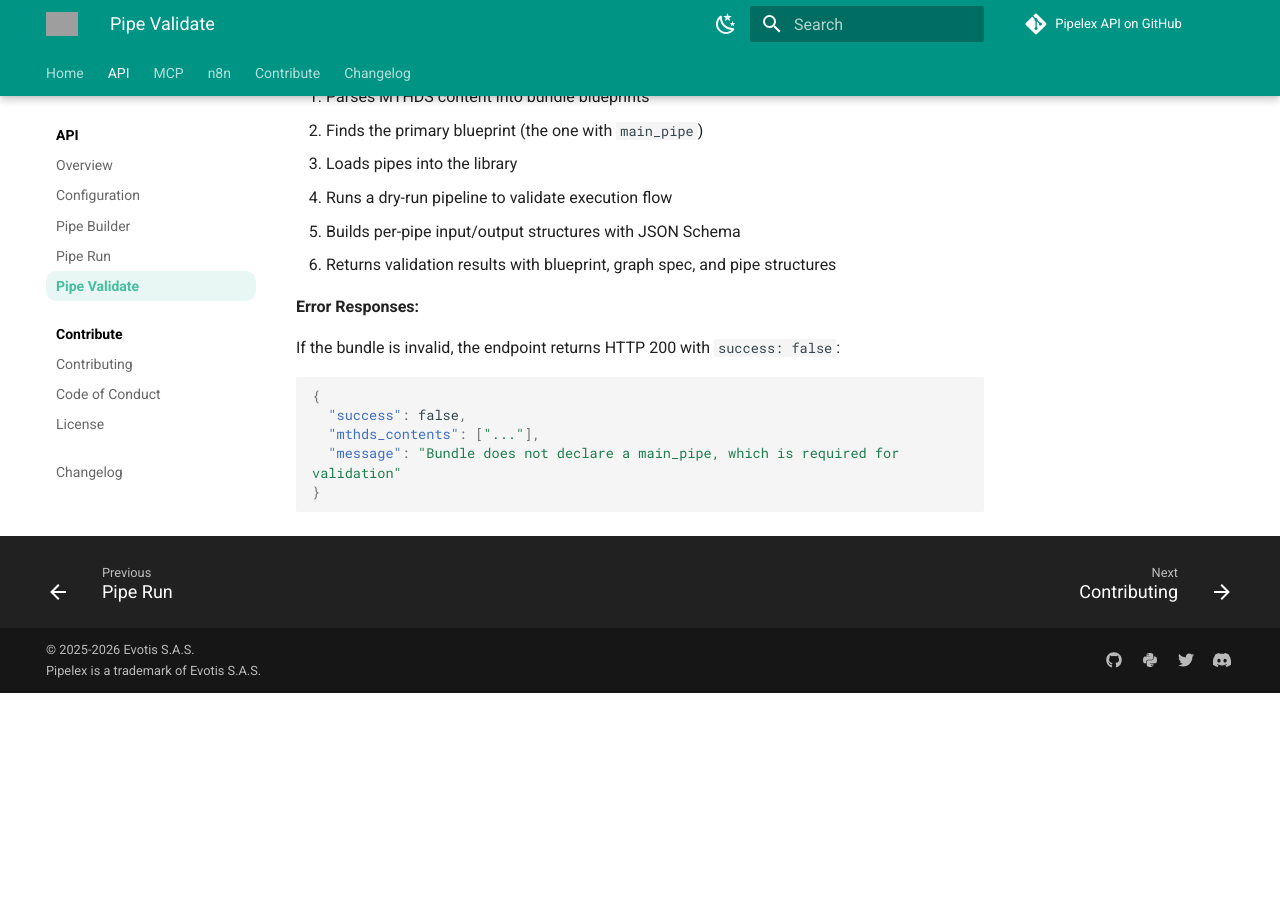
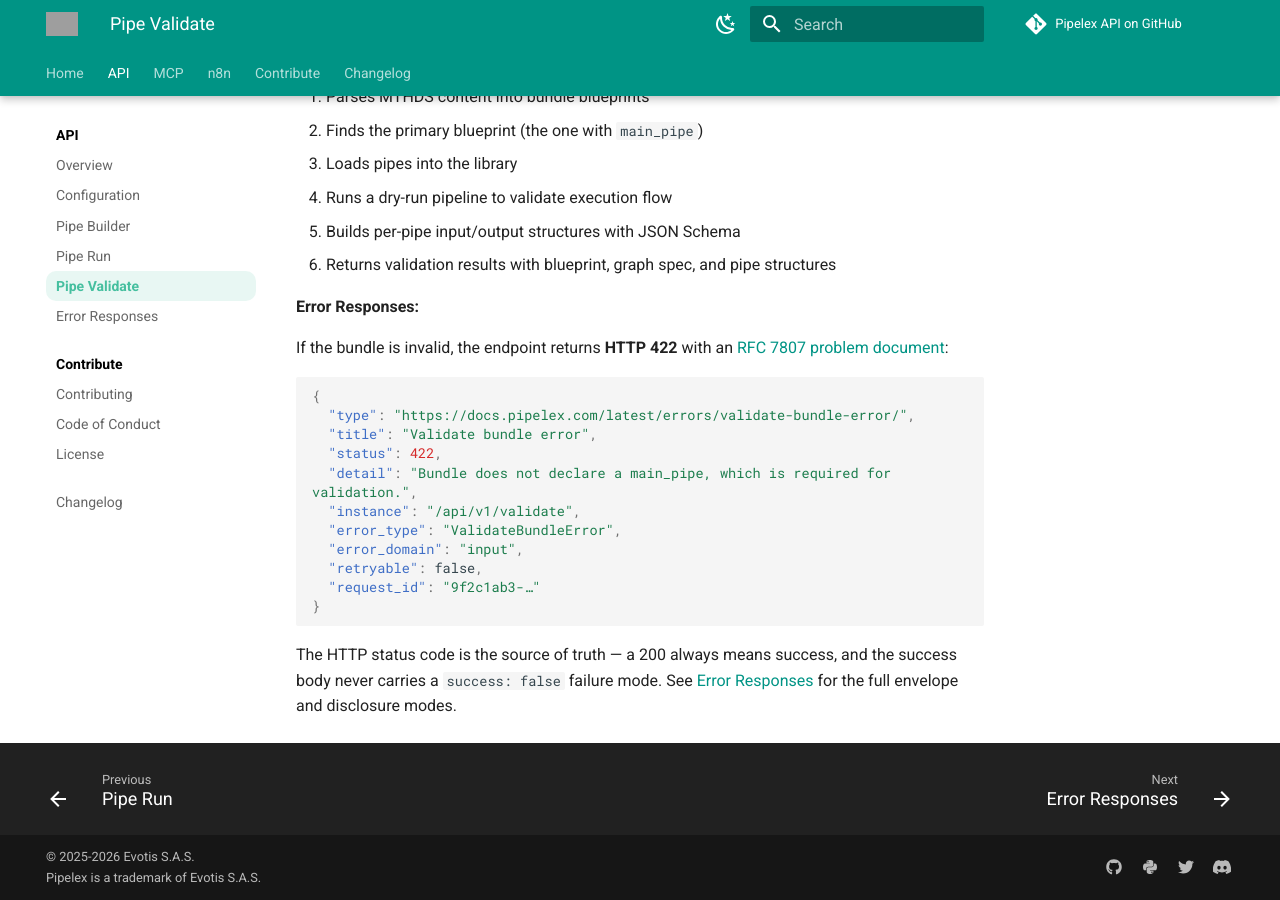
Before and after one commit to Pipelex/pipelex-api, an MkDocs documentation site: the page built from docs/pipe-validate.md, in a window 1280 px wide and 900 px high, scrolled down 1439 px. Built offline with MkDocs 1.6.1 and Material for MkDocs 9.7.7, drawn with Linux system fonts in a browser that asks for light colours; comment, search, counter and statistics services are not loaded; before the commit the page ends 2132 px from its top, so only the background shows below that; grey boxes are pictures that could not be loaded.

Commit message:
docs(error-responses): add public API error-contract page
New docs/error-responses.md documents the RFC 7807 application/problem+json
envelope: standard members + pipelex extension set (error_type, error_domain,
retryable, request_id, error_category, user_action, provider_metadata, model,
provider), the error_domain → HTTP status mapping (input → 422, config/runtime
→ 500, plus 401/403/413/429 carve-outs), the docs.pipelex.com/latest/errors/
type URI namespace, disclosure modes (verbose vs strict, provenance-gated),
request correlation through X-Request-ID → JobMetadata.request_id → worker
logs, and worked examples (422 input, 500 config, 401 auth). The async
webhook asymmetry (raw ErrorReport dict, not RFC 7807) is called out with a
link back to pipe-run.md for the full callback contract.

Added to mkdocs.yml nav between Pipe Validate and Contribute.

docs/pipe-validate.md: the Error Responses section is rewritten — the legacy
HTTP 200 + success: false envelope is gone; failures are now HTTP 422 RFC
7807. Success path (200 ValidateResponse) is unchanged.

docs/pipe-run.md: the two legacy {"detail": {error_type, message}} references
on /execute and /start now link to error-responses.md.

mkdocs build --strict clean.

Co-Authored-By: Claude Opus 4.7 (1M context) <noreply@anthropic.com>

````diff
--- a/docs/pipe-validate.md
+++ b/docs/pipe-validate.md
@@ -68,12 +68,20 @@ Validate MTHDS content by parsing, loading, and dry-running pipes without execut
 
 **Error Responses:**
 
-If the bundle is invalid, the endpoint returns HTTP 200 with `success: false`:
+If the bundle is invalid, the endpoint returns **HTTP 422** with an [RFC 7807 problem document](error-responses.md):
 
 ```json
 {
-  "success": false,
-  "mthds_contents": ["..."],
-  "message": "Bundle does not declare a main_pipe, which is required for validation"
+  "type": "https://docs.pipelex.com/latest/errors/validate-bundle-error/",
+  "title": "Validate bundle error",
+  "status": 422,
+  "detail": "Bundle does not declare a main_pipe, which is required for validation.",
+  "instance": "/api/v1/validate",
+  "error_type": "ValidateBundleError",
+  "error_domain": "input",
+  "retryable": false,
+  "request_id": "9f2c1ab3-…"
 }
 ```
+
+The HTTP status code is the source of truth — a 200 always means success, and the success body never carries a `success: false` failure mode. See [Error Responses](error-responses.md) for the full envelope and disclosure modes.
--- a/mkdocs.yml
+++ b/mkdocs.yml
@@ -105,6 +105,7 @@ nav:
     - Pipe Builder: pipe-builder.md
     - Pipe Run: pipe-run.md
     - Pipe Validate: pipe-validate.md
+    - Error Responses: error-responses.md
     - Contribute:
       - Contributing: contributing.md
       - Code of Conduct: CODE_OF_CONDUCT.md
````
Also changed, not shown: docs/error-responses.md (added, +161 -0 lines), docs/pipe-run.md (+2 -2 lines).
